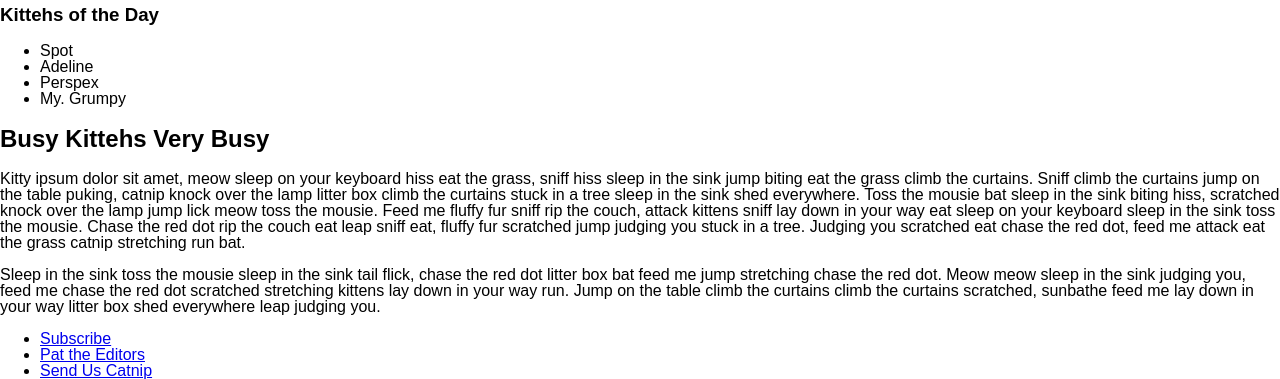
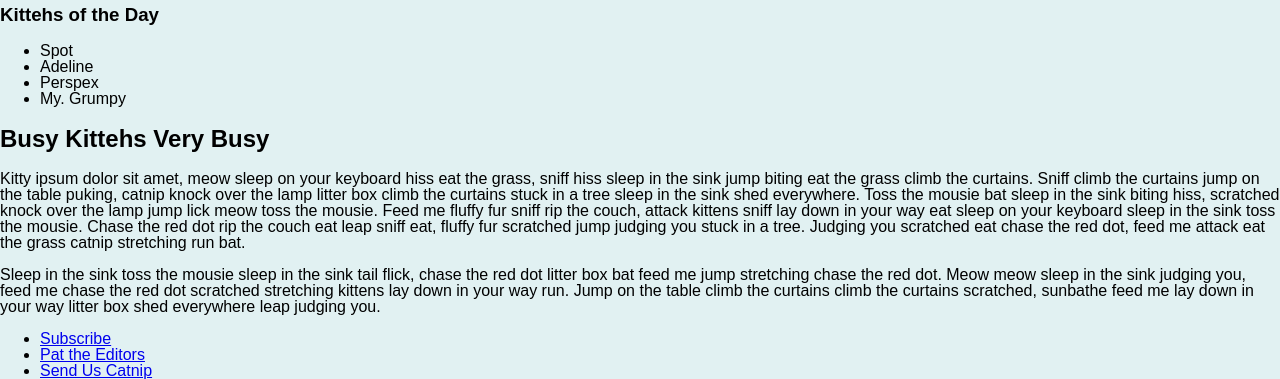
Before and after one commit to Musshafen/TheDailyKitteh, a website built with Vite: page index.html in a window 1280 px wide. Shown: the part 471-850 px from the top of the page. Built offline with nearby package versions, Linux system fonts and the light colour scheme.

Commit message:
added background color and margins

```diff
--- a/src/style.css
+++ b/src/style.css
@@ -1,5 +1,7 @@
 :root {
   font: 16px / 1 sans-serif;
+  background-color: #e1f1f2;
+  margin: auto;
 }
 
 html {
```
